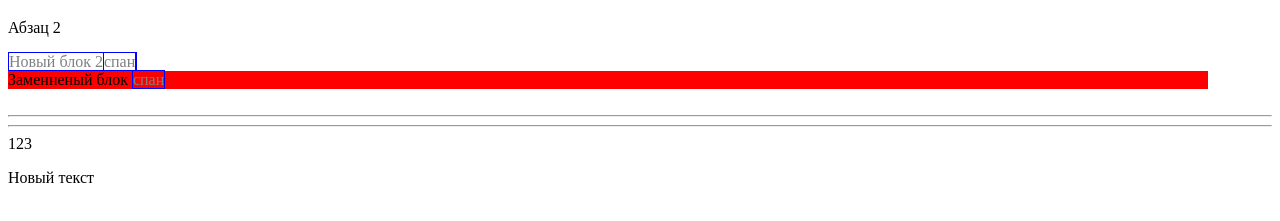
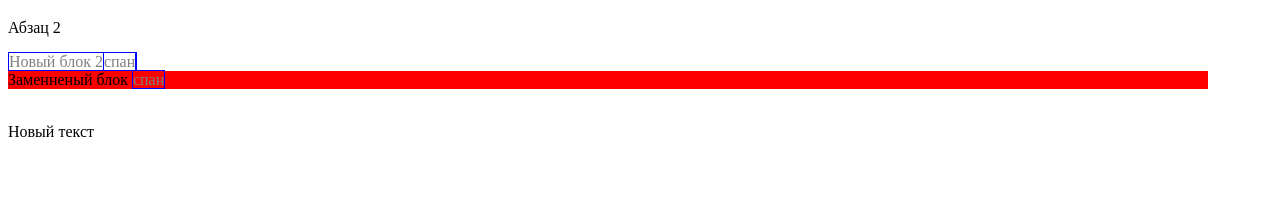
Before and after one commit to Kiryl1994/gitproject, a plain HTML site: page index.html in a window 1280 px wide. Shown: the part 61-282 px from the top of the page. Drawn offline with Linux system fonts and the light colour scheme.

Commit message:
mychenges2

```diff
--- a/index.html
+++ b/index.html
@@ -12,8 +12,6 @@
     <span>Новый блок 2<span>спан</span></span>
     <div>Заменненый блок <span>спан</span></div>
     <br>
-    <hr>
-    <hr> 123
     <p>Новый текст</p>
     <script src="src/script.js"></script>
 </body>
```
